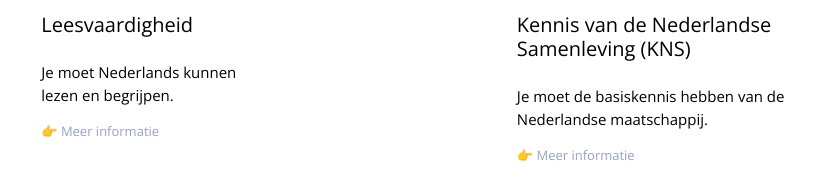
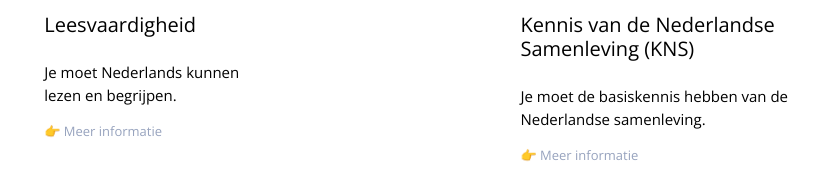
Before and after one commit to scoop70/d4t, a plain HTML site: page index.html in a window 1280 px wide. Shown: the part 1344-1540 px from the top of the page, 396-1235 px from the left. Drawn offline with nearby package versions, Linux system fonts and the light colour scheme.

Commit message:
samenleving

```diff
--- a/index.html
+++ b/index.html
@@ -120,7 +120,7 @@ inburgeringscursussen, ongeacht uw niveau of vooropleiding.<br/>
             <div class="features-width">
               <img src="./images/kns-klein.jpg" alt="" class="img-icons">
               <h5 class="py-3">Kennis van de Nederlandse Samenleving (KNS)</h5>
-              <p>Je moet de basiskennis hebben van de Nederlandse maatschappij.</p>
+              <p>Je moet de basiskennis hebben van de Nederlandse samenleving.</p>
               <a href="https://www.naarnederland.nl/voorbeeldexamens" target="_new"><p class="readmore-link">👉 Meer informatie</p></a>
             </div>
           </div>
```
